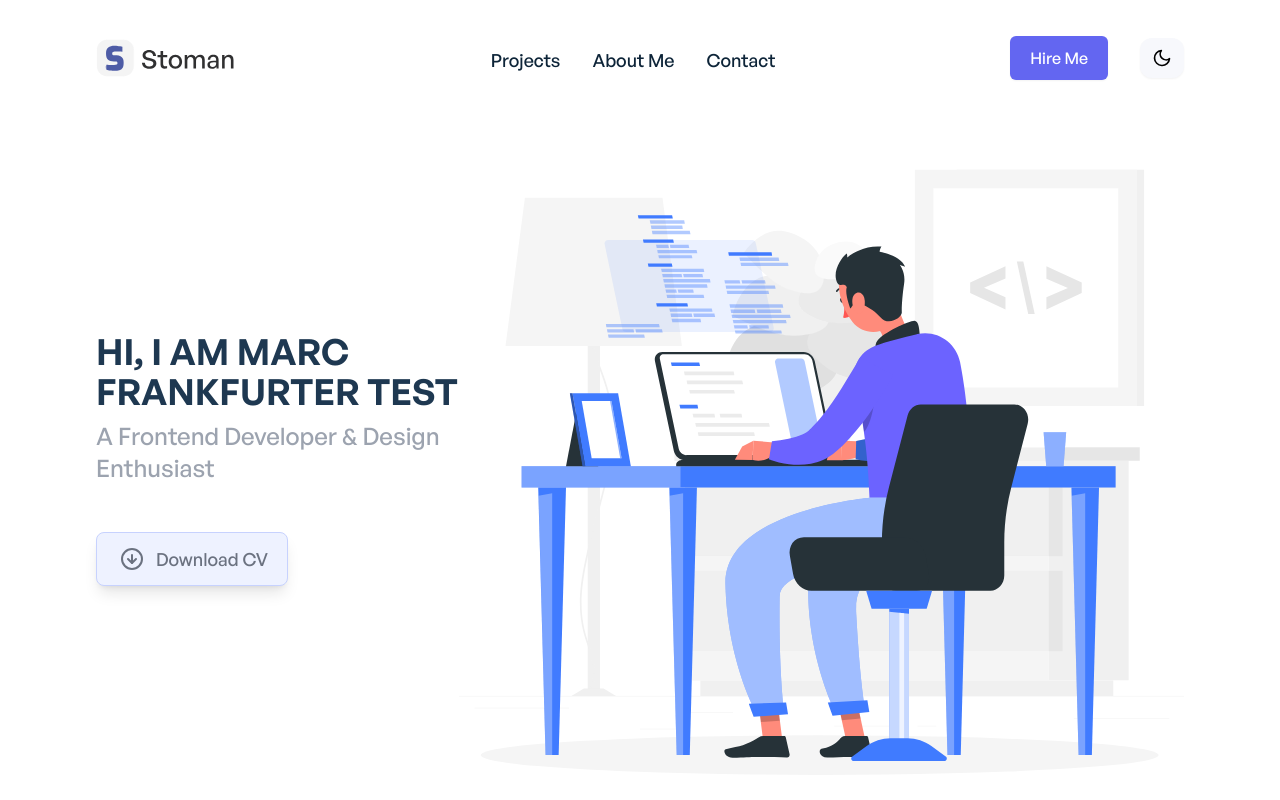
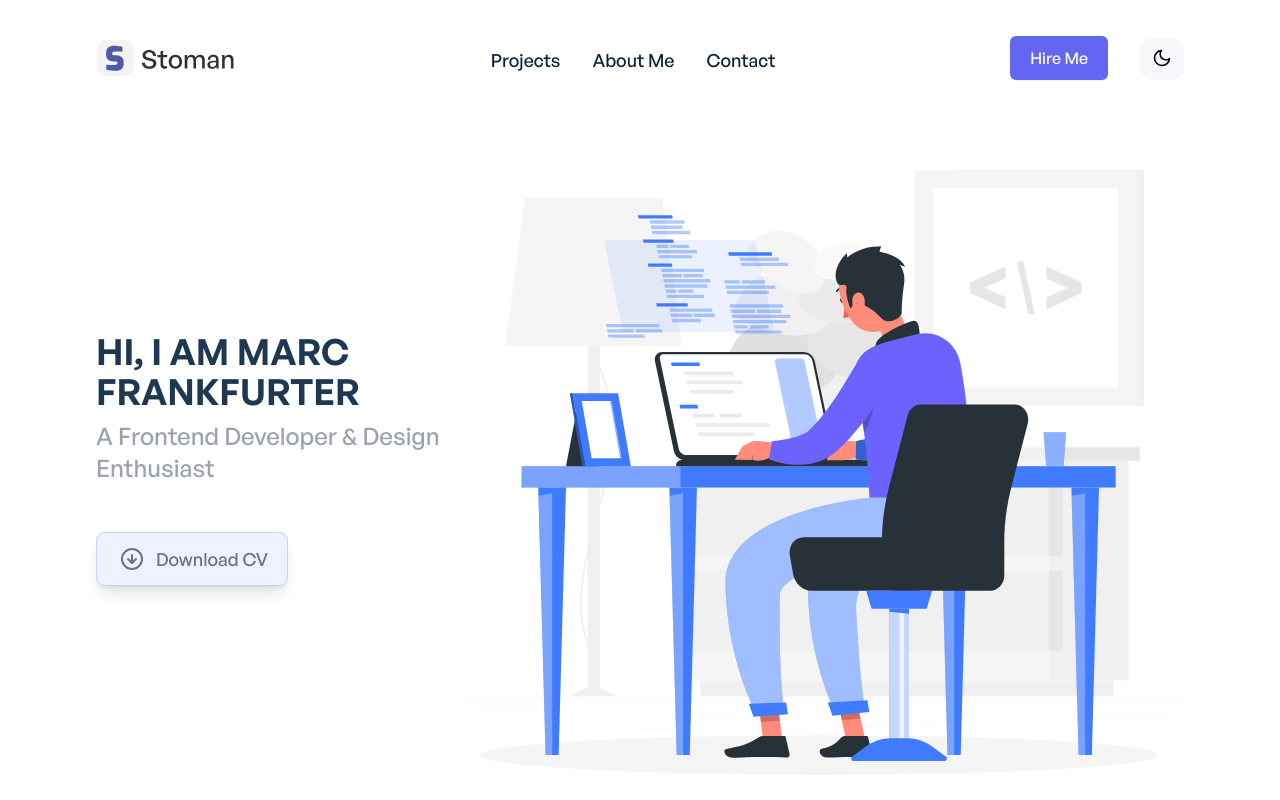
Before and after one commit to FranktheFurter/marcfrankfurter, a Vue app: page / in a window 1280 px wide. Shown: the top 800 px of the page. Built offline with nearby package versions, Linux system fonts and the light colour scheme; what vue-backtotop would draw is missing.

Commit message:
reset test deploy works

```diff
--- a/src/components/shared/AppBanner.vue
+++ b/src/components/shared/AppBanner.vue
@@ -28,7 +28,7 @@ export default {
 		<div class="w-full md:w-1/3 text-left">
 			<h1
 				class="font-general-semibold text-3xl md:text-3xl xl:text-4xl text-center sm:text-left text-ternary-dark dark:text-primary-light uppercase">
-				Hi, I am Marc Frankfurter test
+				Hi, I am Marc Frankfurter
 			</h1>
 			<p
 				class="font-general-medium mt-2 text-lg sm:text-xl  xl:text-2xl text-center sm:text-left leading-none text-gray-400">
```
